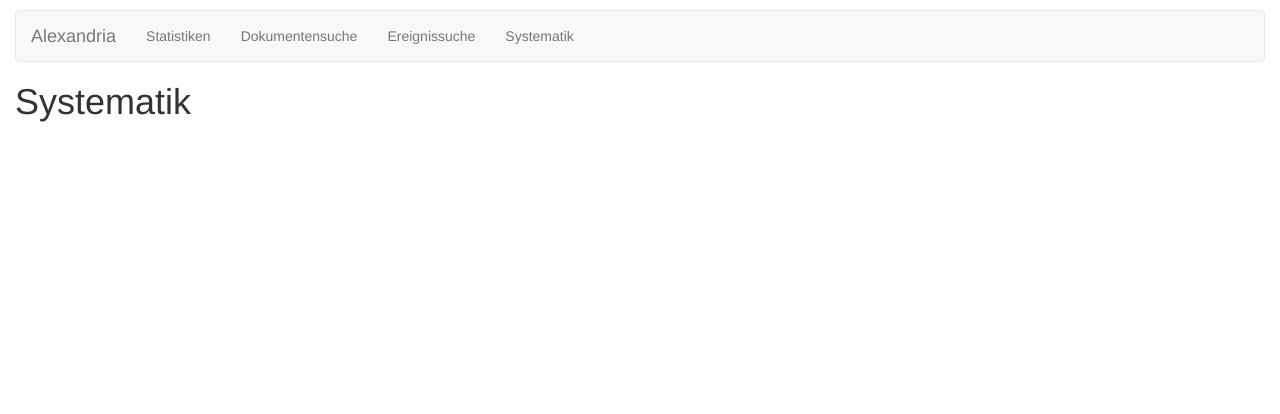
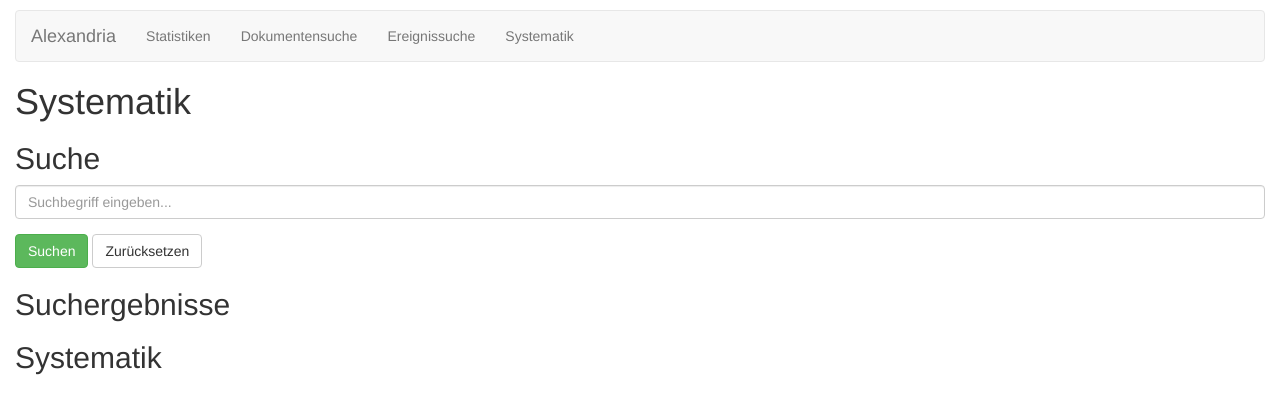
Before and after one commit to archivsozialebewegungen/AlexandriaWeb, a Django app: template alexdbview/templates/alex/systematic.html in a window 1280 px wide. Shown: the top 414 px of the page. Run offline with Django 3.2, Linux system fonts and the light colour scheme; the template is opened without the code that fills it: most values are stand-ins (such as "Sample title", 1, 10 or a date in 2020); parts of the project's set-up code (start-up, migrations or seed data) failed here and were passed over; some libraries are stand-ins or nearby versions.

Commit message:
Suche für die Systematik eingebaut

```diff
--- a/alexdbview/templates/alex/systematic.html
+++ b/alexdbview/templates/alex/systematic.html
@@ -13,6 +13,21 @@
 {% endblock %}
 {% block content %}
 	<h1>Systematik</h1>
+	<div>
+      <h2>Suche</h2>
+	  <div class="form-group">
+    	<label for="input-search" class="sr-only">Baum durchsuchen:</label>
+        <input type="input" class="form-control" id="input-search" placeholder="Suchbegriff eingeben..." value="">
+      </div>
+      <button type="button" class="btn btn-success" id="btn-search">Suchen</button>
+      <button type="button" class="btn btn-default" id="btn-clear-search">Zurücksetzen</button>
+      <!-- </form> -->
+    </div>
+    <div>
+          <h2>Suchergebnisse</h2>
+          <div id="search-output"></div>
+    </div>
+	<h2>Systematik</h2>
 	<div id="tree"></div>
 	<form id="emptyform" method="POST", action="documents">
 	   	{% csrf_token %}
@@ -37,4 +52,27 @@
     	form.submit();
 
 	});
+
+     $('#btn-search').on('click', function(e) {
+       var pattern = $('#input-search').val();
+       var options = {
+         ignoreCase: true,
+         exactMatch: false,
+         revealResults: true
+       };
+       var results = $('#tree').treeview('search', [ pattern, options ]);
+
+       var output = '<p>' + results.length + ' Treffer gefunden</p>';
+       $.each(results, function (index, result) {
+         output += '<p>- ' + result.text + '</p>';
+       });
+       $('#search-output').html(output);
+     });
+
+     $('#btn-clear-search').on('click', function (e) {
+       $('#tree').treeview('clearSearch');
+       $('#input-search').val('');
+       $('#search-output').html('');
+     });
+
 {% endblock %}
```
